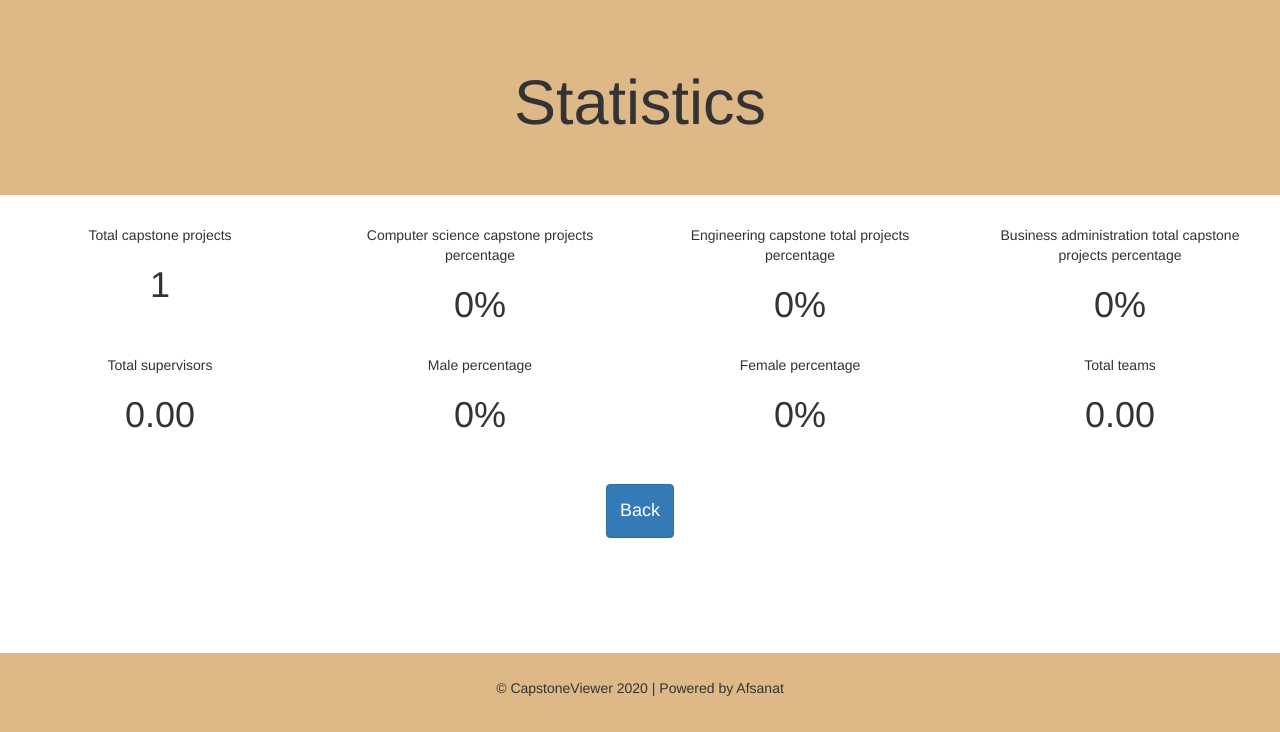
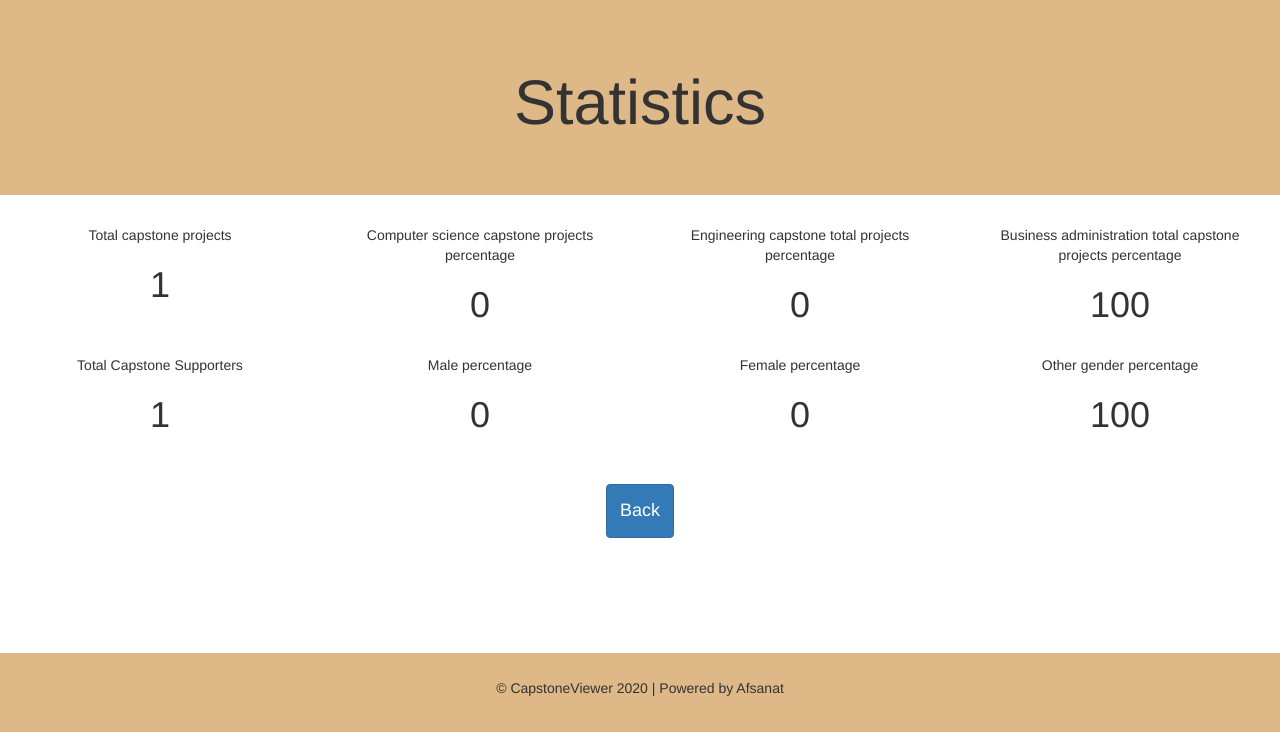
Before and after one commit to ineza743/CapstoneViewer, a PHP site: page /statistics.php in a window 1280 px wide. Shown: the top 732 px of the page. Run offline with PHP 8.4, Linux system fonts and the light colour scheme; tables that the repository leaves empty or names only in its code hold one stand-in row (values such as "Sample post").

Commit message:
edits in all files

```diff
--- a/insertbackend.php
+++ b/insertbackend.php
@@ -27,6 +27,7 @@ $lastname = $_POST['l_name'];
 $stid = $_POST['sid'];
 $dob = $_POST['dob'];
 $major = $_POST['major'];
+$gender = $_POST['gender'];
 $sfirstname = $_POST['sf_name'];
 $slastname = $_POST['sl_name'];
 $desc = $_POST['desc'];
@@ -58,7 +59,7 @@ if($major=="ce"){
 // sql querry to insert
 $insertSupporter = "INSERT INTO Supporter (capstoneSupporterID,first_name,last_name,motif) VALUES (1,'$sfirstname','$slastname','$motif')";
 $insertSupervisor = "INSERT INTO Supervisor (SupporterID) VALUES (1)";
-$insertstudent = "INSERT INTO students (StudentID,MajorID,first_name, last_name,date_of_birth,year_of_graduation,email) VALUES ('$stid','$majorID', '$firstname','$lastname','$dob','$grad','$email')";
+$insertstudent = "INSERT INTO students (StudentID,MajorID,first_name, last_name,date_of_birth,year_of_graduation,email,gender) VALUES ('$stid','$majorID', '$firstname','$lastname','$dob','$grad','$email','$gender')";
 $insertcapstone = "INSERT INTO capstone_project (capstoneSupporterID,administratorId, project_name,year_of_accomplishment,team_name,descriptions) VALUES (1, 1,'$capstone','$grad','$team','$desc')";
 $insertStudentTeam = "INSERT INTO StudentTeam (StudentID,ProjectID) VALUES ('$stid',1)";
 
--- a/statistics.php
+++ b/statistics.php
@@ -67,7 +67,7 @@ if (!$conn) {
 <div class="container-fluid bg-3 text-center">
   <div class="row">
     <div class="col-sm-3">
-      <p>Total supervisors</p>
+      <p>Total Capstone Supporters</p>
       <h1 id="sup">0.00</h1>
     </div>
     <div class="col-sm-3">
@@ -79,8 +79,8 @@ if (!$conn) {
       <h1 id="female">0%</h1>
     </div>
     <div class="col-sm-3">
-      <p>Total teams</p>
-      <h1 id="team">0.00</h1>
+      <p>Other gender percentage</p>
+      <h1 id="other">0%</h1>
     </div>
   </div>
 </div><br><br>
@@ -95,15 +95,56 @@ if (!$conn) {
 
 <?php
 $total = "SELECT count(ProjectID) FROM capstone_project";
+$totalsd = "SELECT count(StudentID) FROM students";
+$totalsupporter = "SELECT count(SupporterID) FROM supporter";
+$femaletotal = "SELECT count(StudentID) FROM students where gender='Female'";
+$maletotal = "SELECT count(StudentID) FROM students where gender='Male'";
+$othertotal = "SELECT count(StudentID) FROM students where gender<>'Male' AND gender<>'Female'";
+$batotal = "SELECT count(StudentID) FROM students where MajorID=1";
+$cstotal = "SELECT count(StudentID) FROM students where MajorID=2 || MajorID=3 ";
+$engtotal = "SELECT count(StudentID) FROM students where MajorID=4 || MajorID=5 || MajorID=6  ";
+
 // execute the query
-$result = mysqli_query($conn, $total);
+$resultcapstone = mysqli_query($conn, $total);
+$rowcapstone=mysqli_fetch_array($resultcapstone);
+
+$result = mysqli_query($conn, $totalsd);
 $row=mysqli_fetch_array($result);
 
+$resultsup = mysqli_query($conn, $totalsupporter);
+$rowsup=mysqli_fetch_array($resultsup);
+
+$resultfemaleperc = mysqli_query($conn, $femaletotal);
+$rowfemaleperc=mysqli_fetch_array($resultfemaleperc);
+
+$resultmaleperc = mysqli_query($conn, $maletotal);
+$rowmaleperc=mysqli_fetch_array($resultmaleperc);
+
+$resultotherperc = mysqli_query($conn, $othertotal);
+$rowotherperc=mysqli_fetch_array($resultotherperc);
+
+$resultba = mysqli_query($conn, $batotal);
+$rowmba=mysqli_fetch_array($resultba);
+
+$resultcs = mysqli_query($conn, $cstotal);
+$rowcs=mysqli_fetch_array($resultcs);
+
+$resuleng = mysqli_query($conn, $engtotal);
+$roweng=mysqli_fetch_array($resuleng);
 
   ?>
 
 <script>
-    document.getElementById('total').textContent = <?php echo $row[0] ?>;
+    document.getElementById('total').textContent = <?php echo $rowcapstone[0] ?>;
+    document.getElementById('female').textContent = <?php echo round(($rowfemaleperc[0]/$row[0])*100,2) ?>;
+    document.getElementById('male').textContent = <?php echo round(($rowmaleperc[0]/$row[0])*100,2) ?>;
+    document.getElementById('other').textContent = <?php echo round(($rowotherperc[0]/$row[0])*100,2) ?>;
+
+    document.getElementById('ba').textContent = <?php echo round(($rowmba[0]/$row[0])*100,2) ?>;
+    document.getElementById('cs').textContent = <?php echo round(($rowcs[0]/$row[0])*100,2) ?>;
+    document.getElementById('eng').textContent = <?php echo round(($roweng[0]/$row[0])*100,2) ?>;
+
+    document.getElementById('sup').textContent = <?php echo $rowsup[0] ?>;
 </script>
 
 
```
Also changed, not shown: AdminInsert.php (+9 -0 lines).
